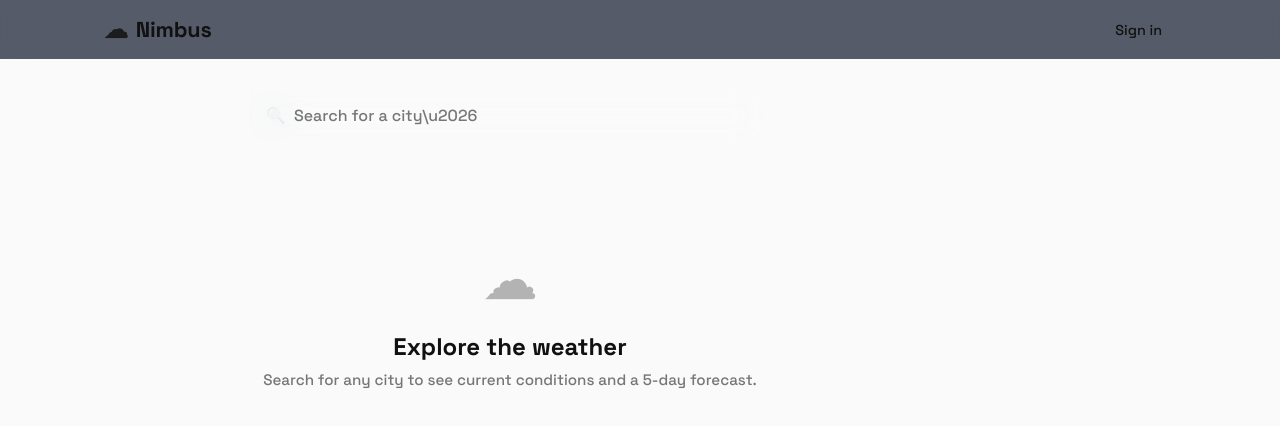
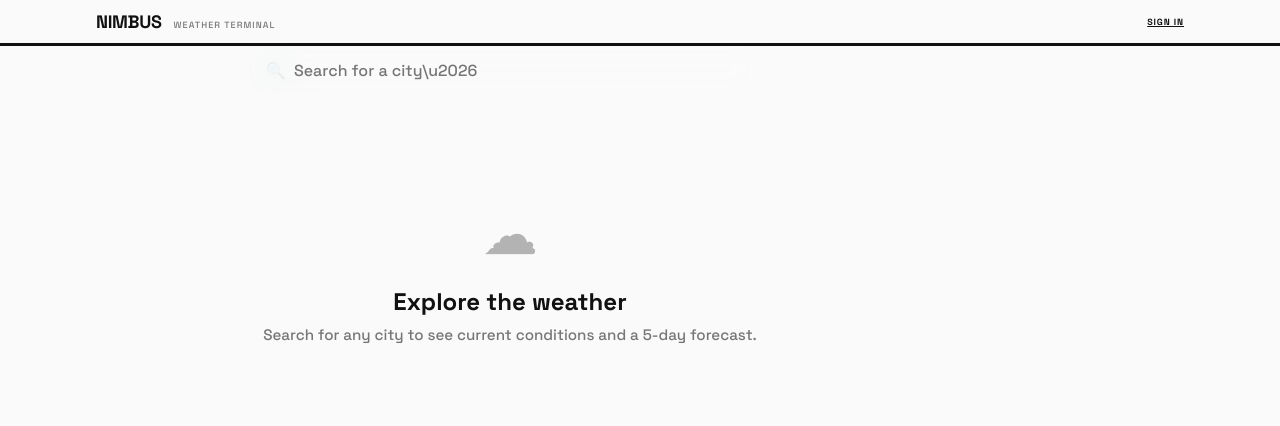
Before and after one commit to kapil-chandra/weather, a React (Vite) app in the folder client/: page / in a window 1280 px wide. Shown: the top 426 px of the page. Built offline with nearby package versions, Linux system fonts and the light colour scheme.

Commit message:
feat: rewrite Layout component with brutalist header
Co-Authored-By: Claude Opus 4.6 <noreply@anthropic.com>

```diff
--- a/client/src/components/Layout/Layout.module.css
+++ b/client/src/components/Layout/Layout.module.css
@@ -2,102 +2,91 @@
   min-height: 100vh;
   display: flex;
   flex-direction: column;
+  background: var(--bg-primary);
 }
 
 .header {
   position: sticky;
   top: 0;
   z-index: 100;
-  background: rgba(15, 23, 42, 0.7);
-  backdrop-filter: blur(16px);
-  -webkit-backdrop-filter: blur(16px);
-  border-bottom: 1px solid var(--glass-border);
+  background: var(--bg-primary);
+  border-bottom: var(--border-major) solid var(--border-primary);
 }
 
 .nav {
-  max-width: 1120px;
+  max-width: var(--max-width);
   margin: 0 auto;
-  padding: 0.875rem 1.5rem;
+  padding: 10px var(--space-container);
   display: flex;
   align-items: center;
   justify-content: space-between;
 }
 
 .brand {
-  font-family: var(--font-display);
-  font-size: 1.35rem;
-  font-weight: 600;
+  display: flex;
+  align-items: baseline;
+  gap: 12px;
+  text-decoration: none;
   color: var(--text-primary);
-  text-decoration: none;
-  display: flex;
-  align-items: center;
-  gap: 0.5rem;
-  letter-spacing: -0.01em;
 }
 
-.brandIcon {
-  font-size: 1.5rem;
-  opacity: 0.85;
+.brandName {
+  font-size: 18px;
+  font-weight: 700;
+  letter-spacing: -0.02em;
+}
+
+.brandSub {
+  font-size: 9px;
+  color: var(--text-muted);
+  letter-spacing: 0.12em;
 }
 
 .actions {
   display: flex;
   align-items: center;
-  gap: 1rem;
+  gap: 16px;
 }
 
 .userName {
-  color: var(--text-secondary);
-  font-size: 0.85rem;
-  font-weight: 500;
+  font-size: 9px;
+  color: var(--text-muted);
+  letter-spacing: 0.1em;
 }
 
 .logoutBtn {
   background: none;
-  border: 1px solid var(--glass-border);
-  border-radius: 8px;
-  color: var(--text-secondary);
-  font-family: var(--font-body);
-  font-size: 0.8rem;
-  padding: 0.4rem 0.875rem;
+  border: var(--border-minor) solid var(--border-primary);
+  color: var(--text-primary);
+  font-size: 9px;
+  font-weight: 700;
+  letter-spacing: 0.1em;
+  padding: 4px 12px;
   cursor: pointer;
-  transition: color 0.2s, border-color 0.2s;
 }
 
 .logoutBtn:hover {
-  color: var(--text-primary);
-  border-color: var(--text-muted);
+  background: var(--bg-hover);
 }
 
 .loginLink {
-  color: var(--accent);
-  text-decoration: none;
-  font-size: 0.9rem;
-  font-weight: 500;
-  padding: 0.4rem 0.875rem;
-  border-radius: 8px;
-  transition: background 0.2s;
-}
-
-.loginLink:hover {
-  background: rgba(251, 191, 36, 0.08);
+  font-size: 9px;
+  font-weight: 700;
+  letter-spacing: 0.1em;
+  color: var(--text-primary);
+  text-decoration: underline;
 }
 
 .main {
   flex: 1;
-  max-width: 1120px;
+  max-width: var(--max-width);
   width: 100%;
   margin: 0 auto;
-  padding: 2rem 1.5rem;
 }
 
-@media (max-width: 640px) {
-  .nav {
-    padding: 0.75rem 1rem;
-  }
-
-  .main {
-    padding: 1.25rem 1rem;
+@media (max-width: 480px) {
+  .brandSub {
+    display: none;
   }
 
   .userName {
--- a/client/src/components/Layout/Layout.tsx
+++ b/client/src/components/Layout/Layout.tsx
@@ -11,19 +11,19 @@ export function Layout({ children }: { children: ReactNode }) {
       <header className={styles.header}>
         <nav className={styles.nav}>
           <Link to="/" className={styles.brand}>
-            <span className={styles.brandIcon} aria-hidden="true">&#9729;</span>
-            Nimbus
+            <span className={styles.brandName}>NIMBUS</span>
+            <span className={styles.brandSub}>WEATHER TERMINAL</span>
           </Link>
           <div className={styles.actions}>
             {isAuthenticated ? (
               <>
-                <span className={styles.userName}>{user?.name}</span>
+                <span className={styles.userName}>{user?.name?.toUpperCase()}</span>
                 <button className={styles.logoutBtn} onClick={logout} type="button">
-                  Sign out
+                  LOGOUT
                 </button>
               </>
             ) : (
-              <Link to="/login" className={styles.loginLink}>Sign in</Link>
+              <Link to="/login" className={styles.loginLink}>SIGN IN</Link>
             )}
           </div>
         </nav>
```
